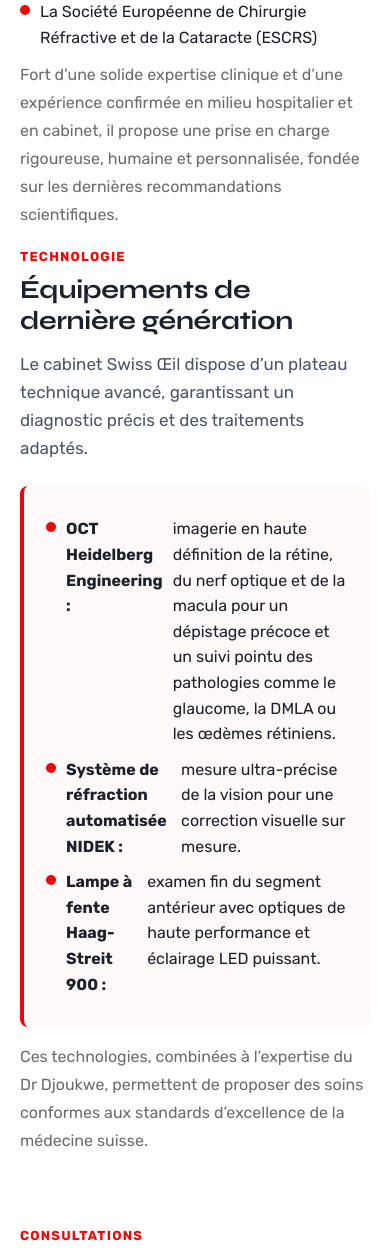
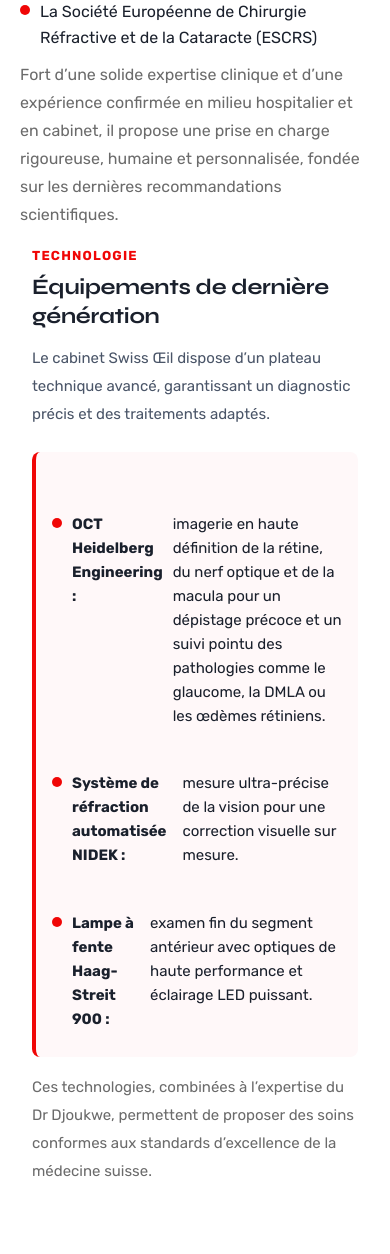
Before and after one commit to yvan-dz/swissoeil, a PHP site: page /service.php in a window 390 px wide. Shown: the part 2085-3339 px from the top of the page. Run offline with PHP 8.4, Linux system fonts and the light colour scheme.

Commit message:
media querries de la section de presentation

```diff
--- a/assets/css/service.css
+++ b/assets/css/service.css
@@ -359,3 +359,33 @@ body {
     line-height: 1.6;
     color: var(--gris-fonce);
 }
+
+@media screen and (max-width: 768px) {
+    .tech-equipements {
+        padding: 0 12px;
+        font-size: 16px;
+    }
+
+    .tech-equipements .section-title {
+        font-size: 22px !important;
+        line-height: 1.3;
+    }
+
+    .tech-equipements .lead {
+        font-size: 15px;
+    }
+
+    .tech-equipements .highlight-box {
+        padding: 16px;
+        font-size: 15px;
+    }
+
+    .tech-equipements ul li {
+        font-size: 15px;
+        margin-top: 15%;
+    }
+
+    .tech-equipements p {
+        font-size: 15px;
+    }
+}
--- a/service.php
+++ b/service.php
@@ -97,7 +97,7 @@
                         Fort d’une solide expertise clinique et d’une expérience confirmée en milieu hospitalier et en cabinet, il propose une prise en charge rigoureuse, humaine et personnalisée, fondée sur les dernières recommandations scientifiques.
                     </p>
                 </div>
-            <div class="half">
+                <div class="half tech-equipements">
                     <div class="small-title" style="margin-top: 5%;">Technologie</div>
                     <h2 class="section-title" style="font-size: 26px;">Équipements de dernière génération</h2>
                     <p class="lead">
```
Lines whose indentation alone changed are shown as unchanged.
